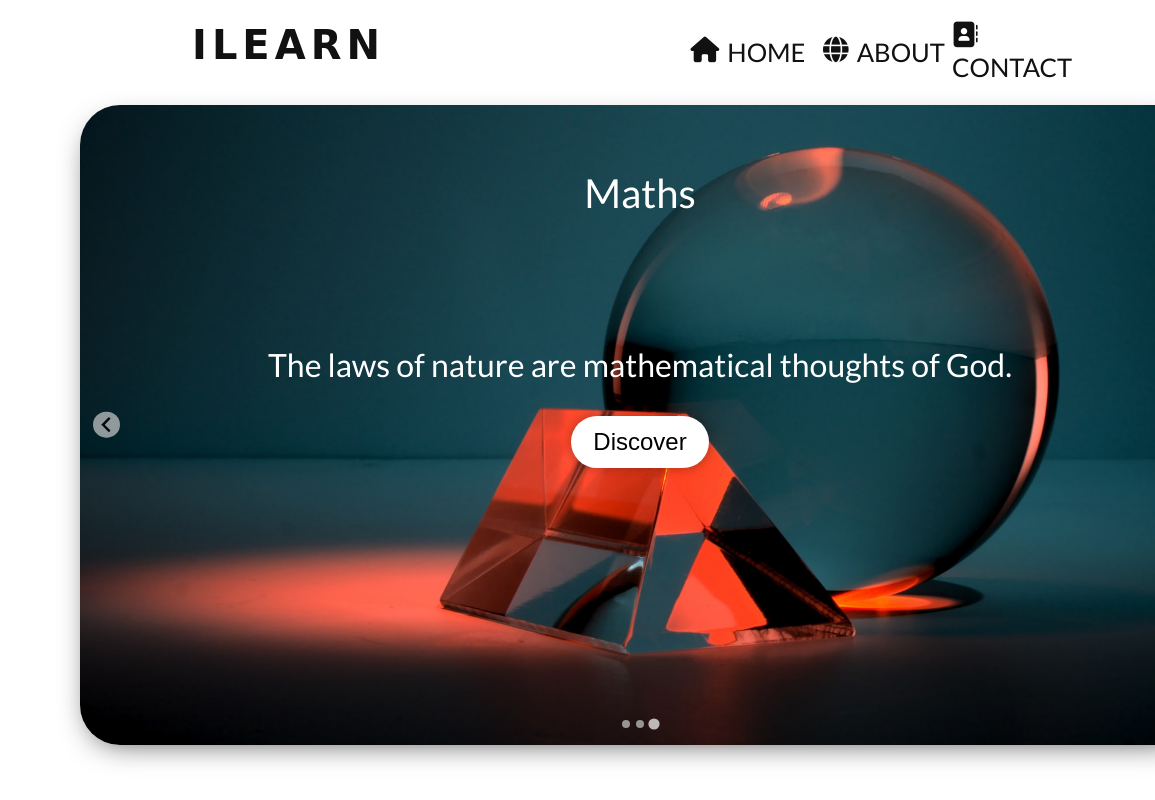
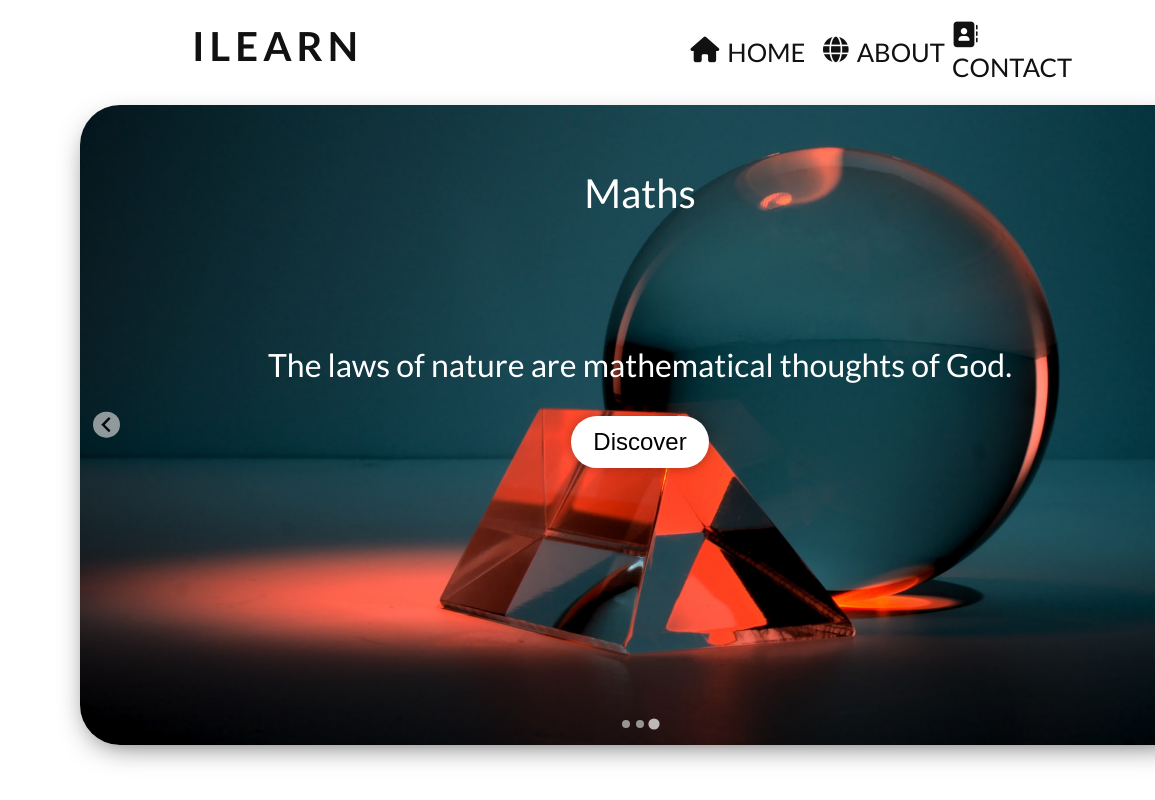
Before and after one commit to Bheart7/iLearn, a plain HTML site: page index.html in a window 1280 px wide. Shown: the full height of the page, 0-1155 px from the left. Drawn offline with nearby package versions, Linux system fonts and the light colour scheme.

Commit message:
new font added

```diff
--- a/sass/_nav.scss
+++ b/sass/_nav.scss
@@ -35,7 +35,7 @@
   }
 
   &__brand {
-    font-family: 'Europhonic', Cursive;
+    font-family: 'Europhonic', 'Lato';
     font-size: 2.5rem;
     letter-spacing: 5px;
     font-weight: bold;
```
Also changed, not shown: css/main.min.css.
